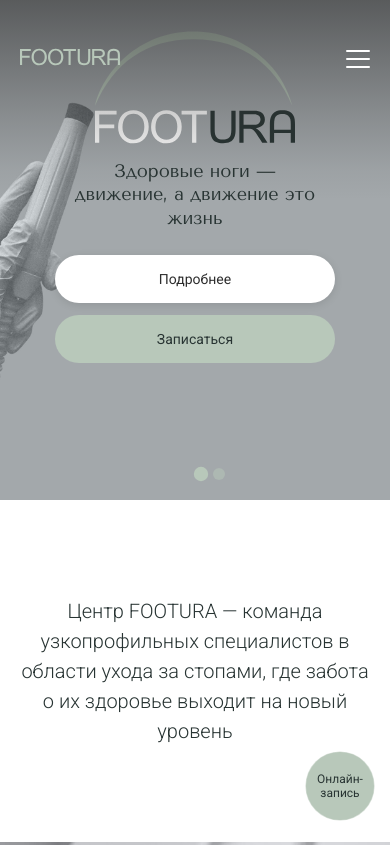
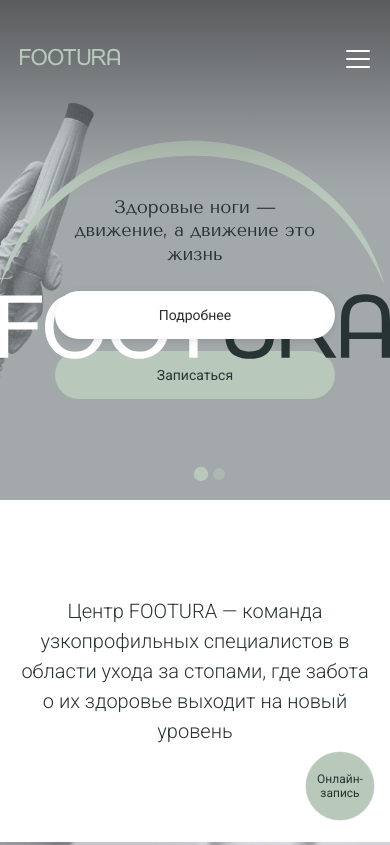
Before and after one commit to ArtemisZeep/Footora, a Next.js app: page / in a window 390 px wide. Shown: the top 845 px of the page. Built offline with nearby package versions, Linux system fonts and the light colour scheme.

Commit message:
🔧 Исправлен margin-top для логотипа и дуги в hero на мобильных

```diff
--- a/src/styles/Hero.module.css
+++ b/src/styles/Hero.module.css
@@ -46,16 +46,8 @@
 }
 
 .logo {
-  margin-top: 123px;
-  margin-bottom: 35px;
-  position: relative;
-  width: 637px;
-  height: 356px;
-
-}
-.logo2 {
-    margin-top: 100px;
-    margin-bottom: 20px;
+    margin-top: 100px !important;
+    margin-bottom: 20px !important;
   width: 838px;
   height: 316px;
 }
@@ -179,14 +171,8 @@
 
 
   .logo {
-    margin-top: 60px;
-    margin-bottom: 25px;
-    width: 400px;
-    height: 225px;
-  }
-  .logo2 {
-    margin-top: 100px;
-    margin-bottom: 20px;
+    margin-top: 100px !important;
+    margin-bottom: 20px !important;
     width: 400px;
     height: 151px;
   }
@@ -237,15 +223,15 @@
   }
 
   .logo {
-    margin-top: 100px;
-    margin-bottom: 20px;
+    margin-top: 100px !important;
+    margin-bottom: 20px !important;
     width: 240px;
     height: 135px;
   }
 
   .logo2 {
-    margin-top: 100px;
-    margin-bottom: 20px;
+    margin-top: 100px !important;
+    margin-bottom: 20px !important;
     width: 240px;
     height: 91px;
   }
@@ -298,15 +284,8 @@
 
 
   .logo {
-    margin-top: 30px;
-    margin-bottom: 15px;
-    width: 200px;
-    height: 115px;
-  }
-
-  .logo2 {
-    margin-top: 100px;
-    margin-bottom: 20px;
+    margin-top: 100px !important;
+    margin-bottom: 20px !important;
     width: 200px;
     height: 76px;
   }
```
